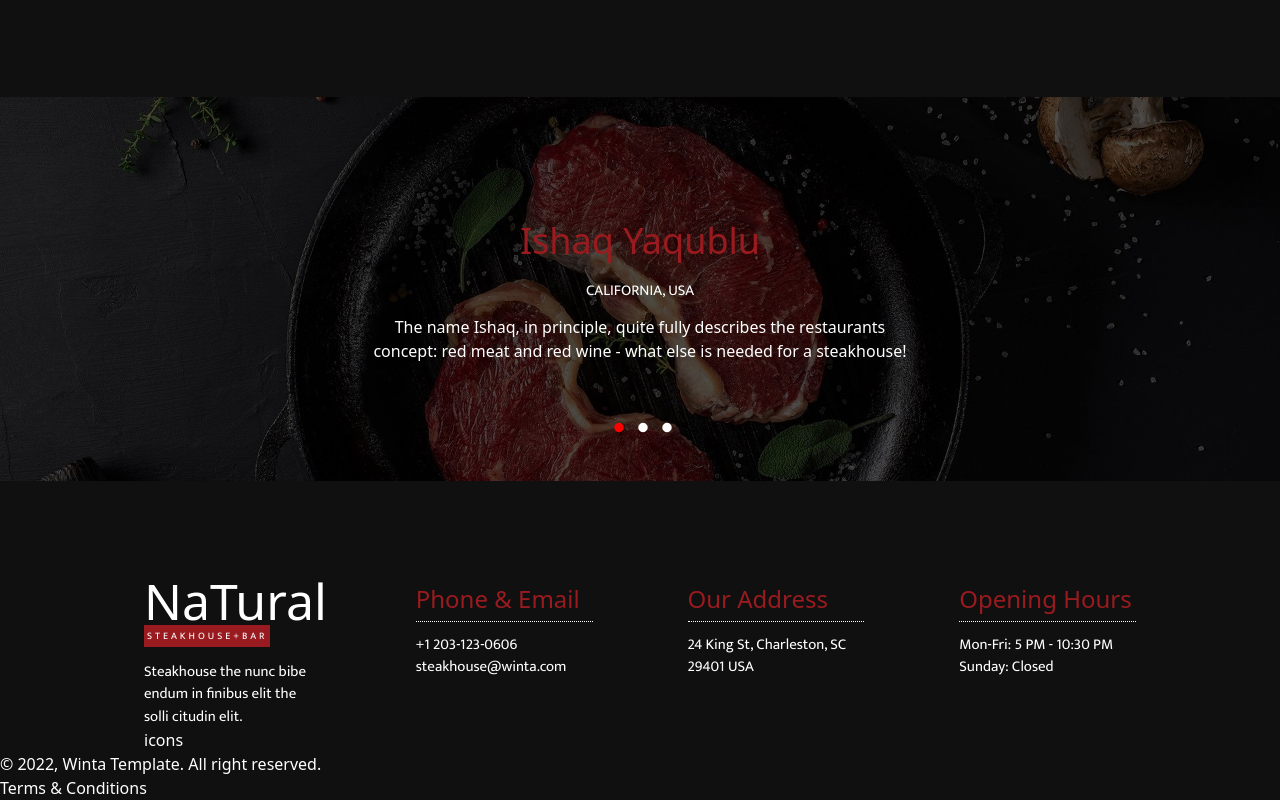
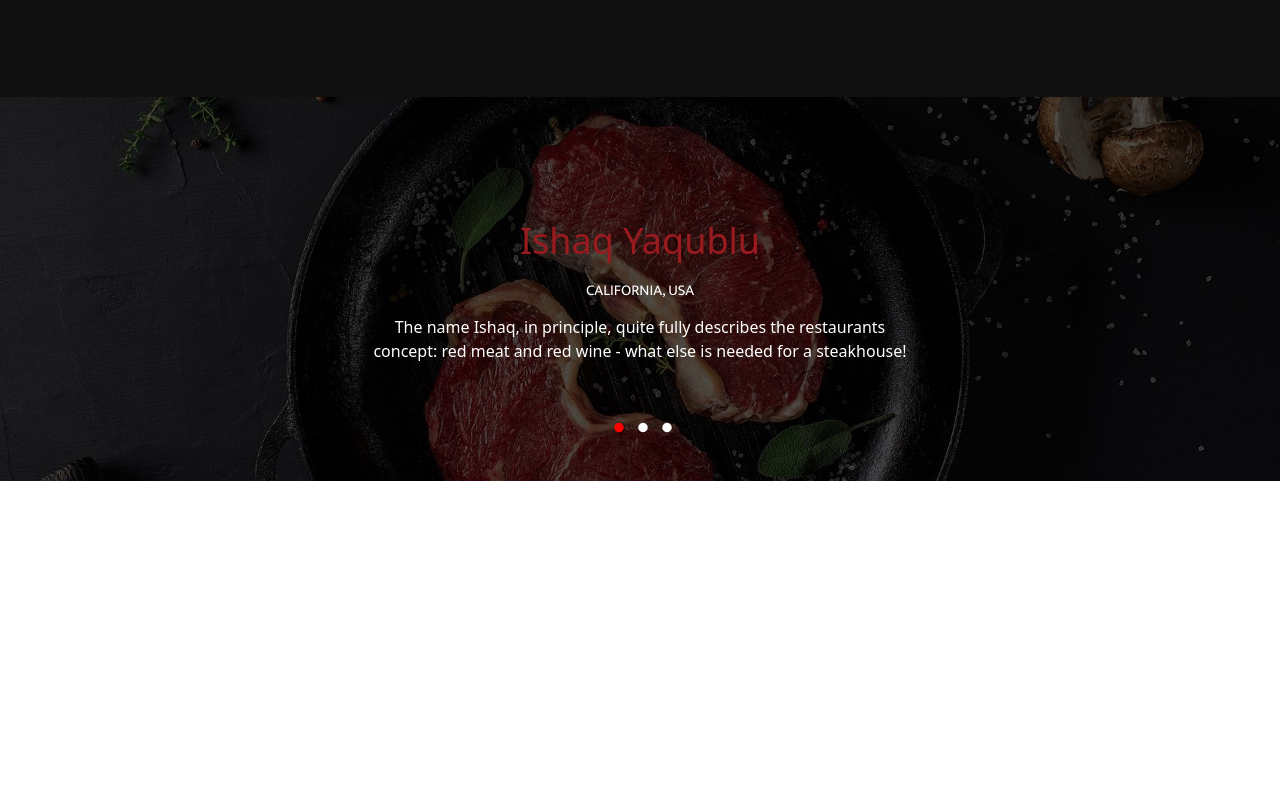
Before and after one commit to eltac-malik/NaTuralMeat, a React (Vite) app: page /home in a window 1280 px wide. Shown: the part 3426-4226 px from the top of the page. After the commit the page ends 3907 px from the top, so only its background shows below. Built offline with nearby package versions, Linux system fonts and the light colour scheme; a web font is replaced by a local one.

Commit message:
26.01.2024

```diff
--- a/package.json
+++ b/package.json
@@ -23,6 +23,7 @@
     "react-modal": "^3.16.1",
     "react-router-dom": "^6.21.3",
     "react-slick": "^0.29.0",
+    "react-spinners": "^0.13.8",
     "slick-carousel": "^1.8.1"
   },
   "devDependencies": {
--- a/src/pages/index.jsx
+++ b/src/pages/index.jsx
@@ -1,14 +1,14 @@
-import { lazy } from "react";
+import { Suspense } from "react";
 import PrivateRouter from "./PrivateRouter";
 import Footer from "src/shared/layout/Footer";
-import AnimatedCursor from "react-animated-cursor";
-
-const Header = lazy(() => import("shared/layout/Header"));
+import Header from "src/shared/layout/Header";
+import CustomSpinner from "src/shared/components/CustomSpinner";
+// import AnimatedCursor from "react-animated-cursor";
 
 const Router = () => {
   return (
-    <>
-      <AnimatedCursor
+    <Suspense fallback={<CustomSpinner />}>
+      {/* <AnimatedCursor
         color="220, 90, 90"
         innerStyle={{
           backgroundColor: "red",
@@ -18,12 +18,13 @@ const Router = () => {
         outerStyle={{
           border: "3px solid red",
         }}
-      />
+      /> */}
+
       <Header />
 
       <PrivateRouter />
-      <Footer />
-    </>
+      {/* <Footer /> */}
+    </Suspense>
   );
 };
 
--- /dev/null
+++ b/src/shared/components/CustomSpinner/index.jsx
@@ -0,0 +1,11 @@
+import { PropagateLoader } from "react-spinners";
+
+const CustomSpinner = () => {
+  return (
+    <div className="bg-[#1b1b1b] h-screen w-screen flex justify-center items-center ">
+      <PropagateLoader size={32} color="#991b1f" />
+    </div>
+  );
+};
+
+export default CustomSpinner;
--- /dev/null
+++ b/src/shared/components/RenderIf/index.jsx
@@ -0,0 +1,6 @@
+const RenderIf = ({ condition = "", children, renderElse }) => {
+  if (condition) return <>{children}</>;
+  return <>{renderElse}</>;
+};
+
+export default RenderIf;
--- a/src/shared/layout/Footer/index.jsx
+++ b/src/shared/layout/Footer/index.jsx
@@ -1,7 +1,11 @@
+import FacebookIcon from "@mui/icons-material/Facebook";
+import TwitterIcon from "@mui/icons-material/Twitter";
+import InstagramIcon from "@mui/icons-material/Instagram";
+import PinterestIcon from "@mui/icons-material/Pinterest";
 const Footer = () => {
   return (
     <div className="bg-[#101010] text-white pt-[100px]">
-      <div className="px-36 grid grid-cols-4 gap-[95px]">
+      <div className="px-36 grid grid-cols-4 gap-[70px] mb-16">
         <div className="">
           <h2 className="text-[50px] font-PirateOne leading-[40px]">
             NaTural{" "}
@@ -13,7 +17,20 @@ const Footer = () => {
             Steakhouse the nunc bibe endum in finibus elit the solli citudin
             elit.
           </p>
-          <div>icons</div>
+          <div className="flex gap-3 mt-5">
+            <a className="  cursor-pointer border rounded-full border-[#991b1f] padding inline-block p-2 hover:border-[#ffffff] duration-500  hover:duration-500">
+              <FacebookIcon />
+            </a>
+            <a className="cursor-pointer border rounded-full border-[#991b1f] padding inline-block p-2 hover:border-[#ffffff] duration-500  hover:duration-500">
+              <TwitterIcon />
+            </a>
+            <a className="cursor-pointer border rounded-full border-[#991b1f] padding inline-block p-2 hover:border-[#ffffff] duration-500  hover:duration-500">
+              <InstagramIcon />
+            </a>
+            <a className="cursor-pointer border rounded-full border-[#991b1f] padding inline-block p-2 hover:border-[#ffffff] duration-500  hover:duration-500">
+              <PinterestIcon />
+            </a>
+          </div>
         </div>
         <div>
           <h1 className=" text-[24px] font-PirateOne pb-1 text-[#991B1F] border-b  border-white border-dotted mb-3">
@@ -30,6 +47,7 @@ const Footer = () => {
             24 King St, Charleston, SC 29401 USA
           </p>
         </div>
+
         <div>
           <h1 className=" text-[24px] font-PirateOne pb-1 text-[#991B1F] border-b  border-white border-dotted mb-3">
             Opening Hours
@@ -38,9 +56,11 @@ const Footer = () => {
           <p className="font-Mukta text-[15px]">Sunday: Closed</p>
         </div>
       </div>
-      <div>
-        <p>© 2022, Winta Template. All right reserved.</p>
-        <p>Terms & Conditions</p>
+      <div className="border-t border-white border-dotted py-8 flex justify-between">
+        <p className="px-36 font-Mukta text-[14px]">
+          © 2022, Winta Template. All right reserved.
+        </p>
+        <p className="px-36 font-Mukta text-[14px]">Terms & Conditions</p>
       </div>
     </div>
   );
--- a/src/shared/layout/Header/index.jsx
+++ b/src/shared/layout/Header/index.jsx
@@ -1,9 +1,12 @@
 import { useState, useEffect } from "react";
 import { Link, useLocation } from "react-router-dom";
 import { HEAD_URL } from "./data";
+import MenuIcon from "@mui/icons-material/Menu";
+import RenderIf from "src/shared/components/RenderIf";
 
 const Header = () => {
   const [scrolled, setScrolled] = useState(false);
+  const [isMenu, setIsMenu] = useState(false);
   const { pathname } = useLocation();
   console.log({ pathname });
   useEffect(() => {
@@ -16,6 +19,9 @@ const Header = () => {
       window.removeEventListener("scroll", handleScroll);
     };
   }, []);
+  const handlerMenu = () => {
+    setIsMenu((current) => !current);
+  };
 
   return (
     <div
@@ -23,7 +29,7 @@ const Header = () => {
         scrolled ? "bg-[#101010]" : "bg-transparent"
       }`}
     >
-      <div className="flex justify-between mx-36 my-7 items-center">
+      <div className="flex justify-between mx-36 my-7 items-center max-[970px]:mx-5">
         <div className="flex flex-col justify-center ">
           <h2 className="text-[50px] leading-[40px]">NaTural </h2>
           <span className="text-center font-Mukta uppercase text-[10px] p-[3px] bg-[#991b1f] tracking-[3px] text-white">
@@ -31,7 +37,7 @@ const Header = () => {
           </span>
         </div>
         <div>
-          <ul className="flex gap-5 text-[25px]">
+          <ul className="flex gap-5 text-[25px] max-[970px]:hidden ">
             {HEAD_URL?.map((item) => {
               return (
                 <li
@@ -45,6 +51,29 @@ const Header = () => {
               );
             })}
           </ul>
+          <div className=" hidden    max-[970px]:!block ">
+            <button onClick={handlerMenu}>
+              <MenuIcon />
+            </button>
+            <RenderIf condition={isMenu}>
+              <div
+                className={`absolute top-[117px] left-0 h-56 bg-[#1b1b1b] w-full  px-5 flex justify-center flex-col gap-3 shadow-lg shadow-bottom  `}
+              >
+                {HEAD_URL?.map((item) => {
+                  return (
+                    <li
+                      className={`hover:text-[#991b1f] duration-300 list-none text-[21px] ${
+                        item.url == pathname ? "active" : ""
+                      }`}
+                      key={item?.id}
+                    >
+                      <Link to={item?.url}>{item?.inner}</Link>
+                    </li>
+                  );
+                })}
+              </div>
+            </RenderIf>
+          </div>
         </div>
       </div>
     </div>
```
Also changed, not shown: 1 other file (tests, documents, lock files or other folders).
